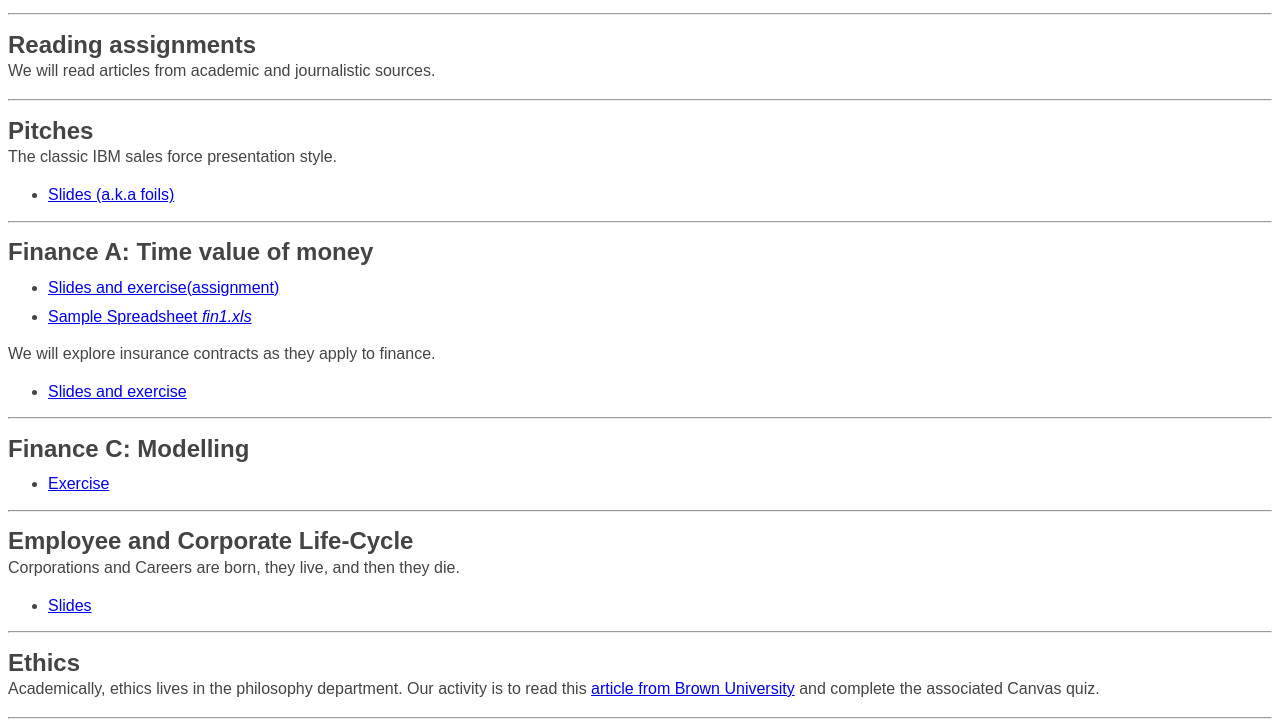
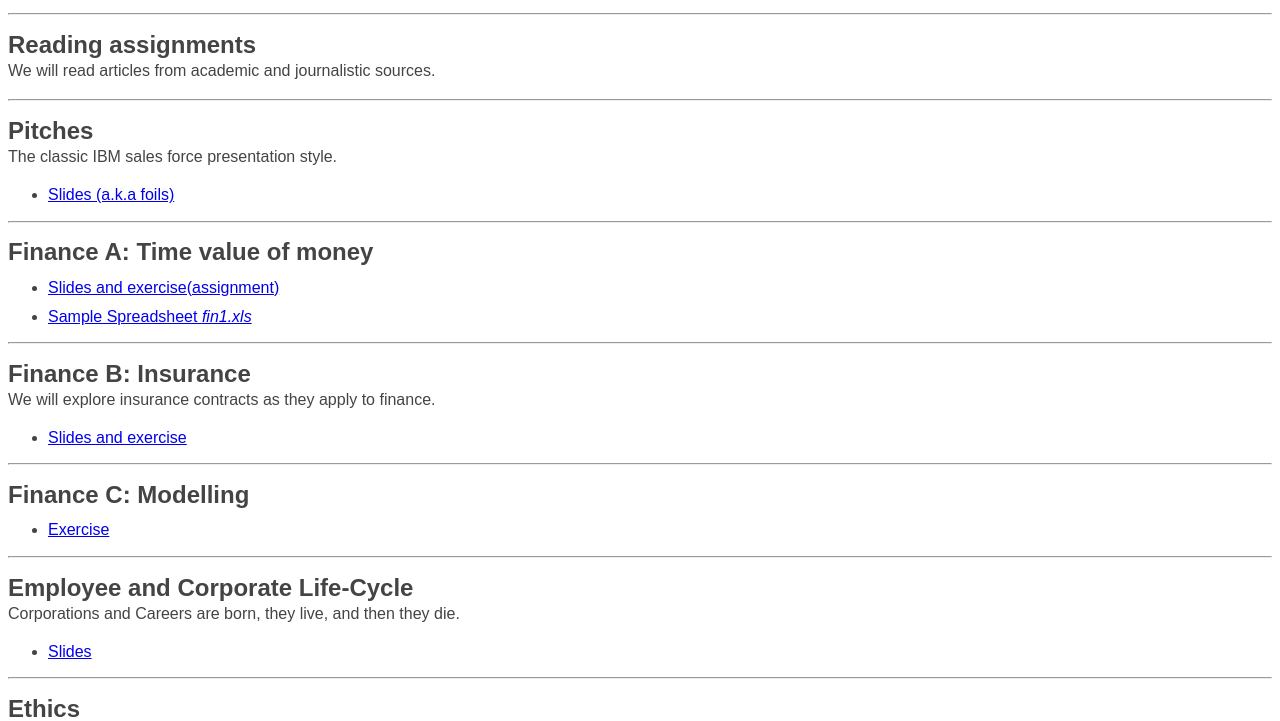
Before and after one commit to profjamesmohawk/eplusplus, a plain HTML site: page index.html in a window 1280 px wide. Shown: the part 89-810 px from the top of the page. Drawn offline with Linux system fonts and the light colour scheme.

Commit message:
added heading

```diff
--- a/index.html
+++ b/index.html
@@ -55,7 +55,8 @@ The classic IBM sales force presentation style.
 </li>
 </ul>
 </p>
-
+<hr>
+<h2>Finance B: Insurance</h2>
 <p class="description">
 We will explore insurance contracts as they apply to finance.
 </p>
```
